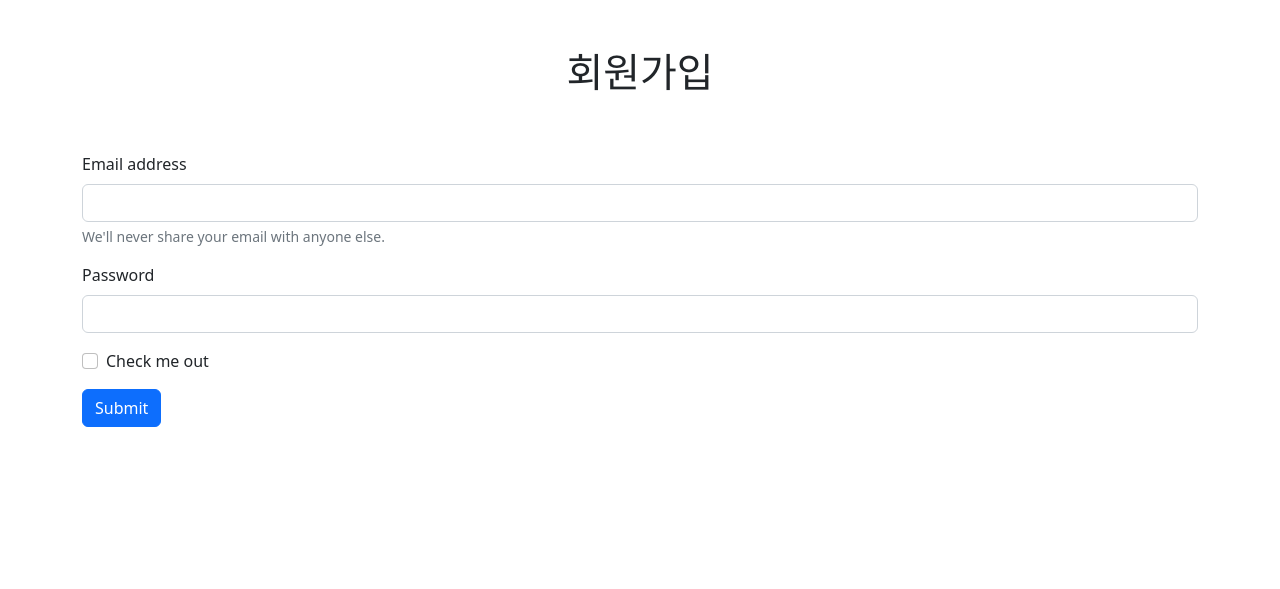
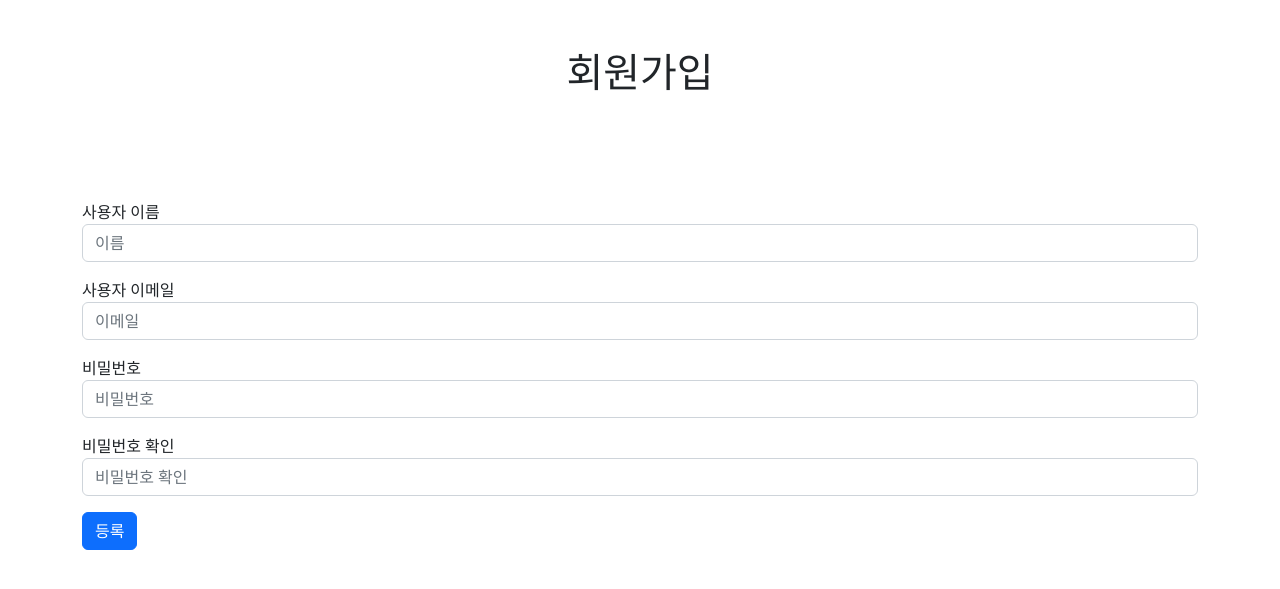
Before and after one commit to jongkyuu/Django_basic, a Django app: page /user/register/ in a window 1280 px wide. Shown: the top 589 px of the page. Run offline with Django 4.2, Linux system fonts and the light colour scheme.

Commit message:
user에 email field 추가

```diff
--- a/community/user/admin.py
+++ b/community/user/admin.py
@@ -5,6 +5,6 @@ from .models import Fcuser
 # Register your models here.
 
 class FcuserAdmin(admin.ModelAdmin):
-    list_display = ('username', 'password', 'registered_dttm')
+    list_display = ('username', 'useremail', 'password', 'registered_dttm')
 
 admin.site.register(Fcuser, FcuserAdmin)
--- a/community/user/models.py
+++ b/community/user/models.py
@@ -1,13 +1,17 @@
 from django.db import models
 
 # Create your models here.
+
+
 class Fcuser(models.Model):
     username = models.CharField(max_length=32,
                                 verbose_name='사용자명')
+    useremail = models.EmailField(max_length=128,
+                                  verbose_name='이메일')
     password = models.CharField(max_length=64,
                                 verbose_name='비밀번호')
     registered_dttm = models.DateTimeField(auto_now_add=True,
-                                verbose_name='등록시간')
+                                           verbose_name='등록시간')
 
     def __str__(self):
         return self.username
--- a/community/user/templates/register.html
+++ b/community/user/templates/register.html
@@ -21,21 +21,30 @@
         </div>
         <div class="row mt-5">
             <div class="col-12">
-                <form>
+                {{ error }}
+            </div>
+        </div>
+        <div class="row mt-5">
+            <div class="col-12">
+                <form method="post" action=".">
+                    {% csrf_token %}
                     <div class="mb-3">
-                        <label for="exampleInputEmail1" class="form-label">Email address</label>
-                        <input type="email" class="form-control" id="exampleInputEmail1" aria-describedby="emailHelp">
-                        <div id="emailHelp" class="form-text">We'll never share your email with anyone else.</div>
+                        <label for="username">사용자 이름</label>
+                        <input type="text" class="form-control" id="username" name="username" placeholder="이름">
                     </div>
                     <div class="mb-3">
-                        <label for="exampleInputPassword1" class="form-label">Password</label>
-                        <input type="password" class="form-control" id="exampleInputPassword1">
+                        <label for="useremail">사용자 이메일</label>
+                        <input type="text" class="form-control" id="useremail" name="useremail" placeholder="이메일">
                     </div>
-                    <div class="mb-3 form-check">
-                        <input type="checkbox" class="form-check-input" id="exampleCheck1">
-                        <label class="form-check-label" for="exampleCheck1">Check me out</label>
+                    <div class="mb-3">
+                        <label for="password">비밀번호</label>
+                        <input type="password" class="form-control" id="password" name="password" placeholder="비밀번호">
                     </div>
-                    <button type="submit" class="btn btn-primary">Submit</button>
+                    <div class="mb-3">
+                        <label for="re_password">비밀번호 확인</label>
+                        <input type="password" class="form-control" id="re_password" name="re_password" placeholder="비밀번호 확인">
+                    </div>
+                    <button type="submit" class="btn btn-primary">등록</button>
                 </form>
             </div>
         </div>
--- a/community/user/views.py
+++ b/community/user/views.py
@@ -1,6 +1,33 @@
-from django.shortcuts import render
+from urllib import response
+from django.shortcuts import HttpResponse, render
+from django.contrib.auth.hashers import make_password
+from .models import Fcuser
 
 # Create your views here.
 
+
 def regitster(request):
-    return render(request, 'register.html')
+    if request.method == 'GET':
+        return render(request, 'register.html')
+    elif request.method == 'POST':
+        username = request.POST.get('username', None)
+        useremail = request.POST.get('useremail', None)
+        password = request.POST.get('password', None)
+        re_password = request.POST.get('re_password', None)
+
+        res_data = {}
+
+        if not (username and useremail and password and re_password):
+            res_data['error'] = '모든 값을 입력해야 합니다'
+        elif password != re_password:
+            res_data['error'] = '비밀번호가 다릅니다'
+        else:
+            fcuser = Fcuser(
+                username=username,
+                useremail=useremail,
+                password=make_password(password)
+            )
+
+            fcuser.save()
+
+        return render(request, 'register.html', res_data)
```
Also changed, not shown: community/user/migrations/0007_alter_fcuser_options_fcuser_useremail.py (added).
